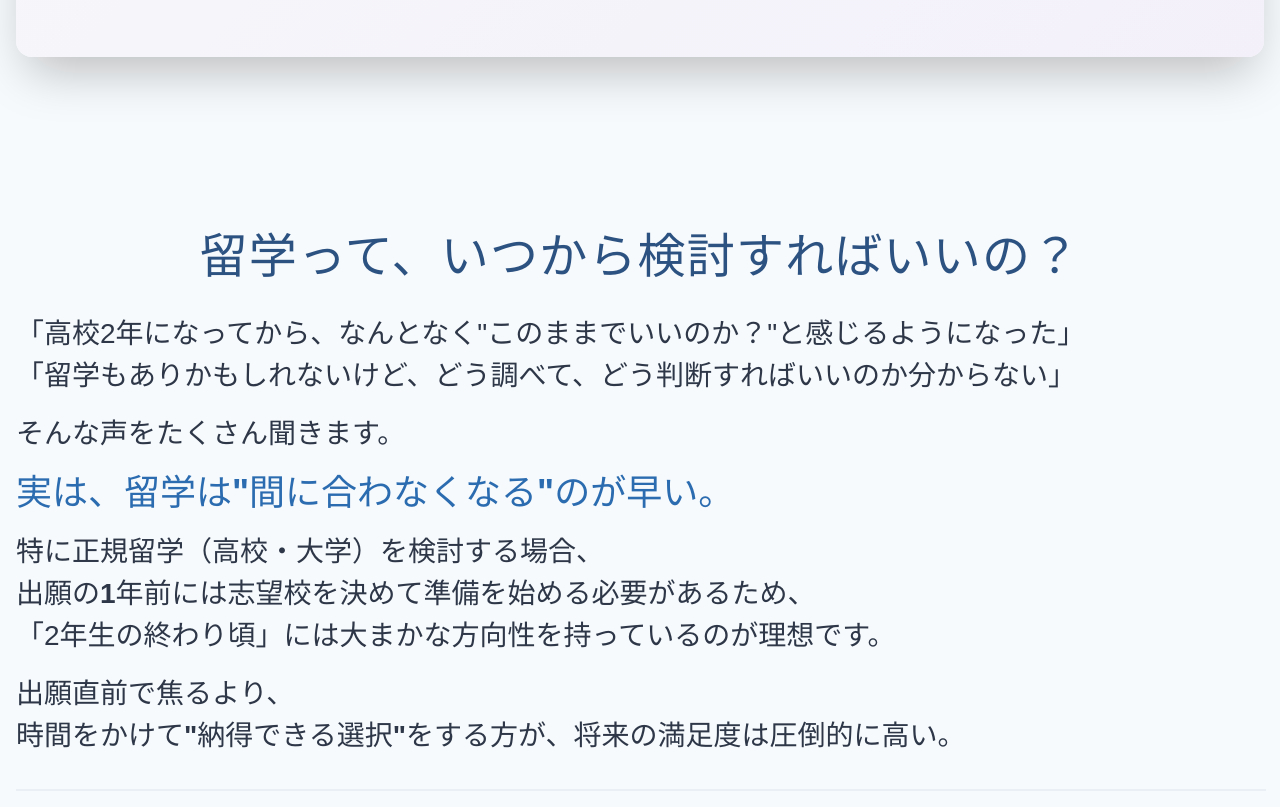
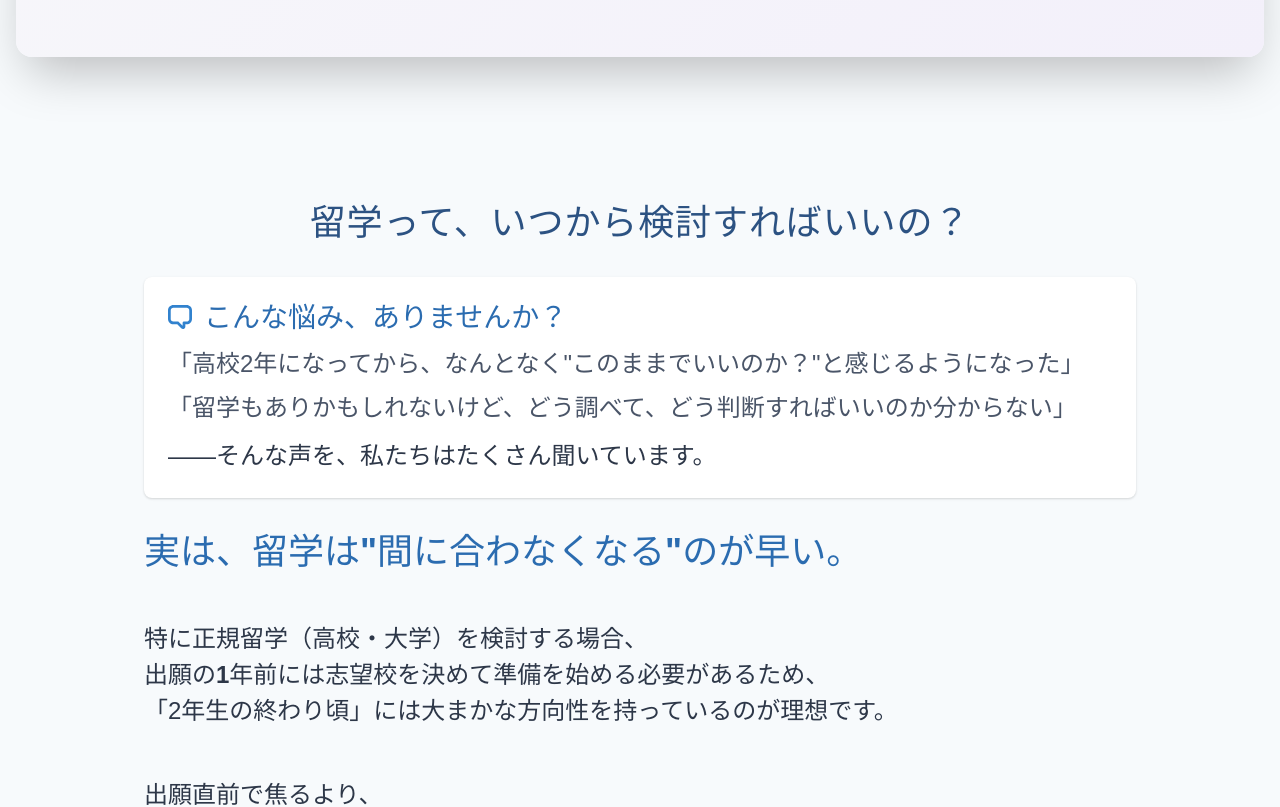
Before and after one commit to ideal-tomy/ryusapo_site, a React (Vite) app: page /service-detail in a window 1280 px wide. Shown: the part 10980-11787 px from the top of the page. Built offline with nearby package versions, Linux system fonts and the light colour scheme.

Commit message:
修正09

```diff
--- a/src/pages/ServiceDetail/index.tsx
+++ b/src/pages/ServiceDetail/index.tsx
@@ -1,6 +1,6 @@
 import React from 'react';
-import { Box, Container, Heading, Text, VStack, SimpleGrid, List, ListItem, ListIcon, Image, Badge, useBreakpointValue, Divider, Flex, Grid, Table, Thead, Tbody, Tr, Th, Td, TableContainer } from '@chakra-ui/react';
-import { CheckCircleIcon } from '@chakra-ui/icons';
+import { Box, Container, Heading, Text, VStack, SimpleGrid, List, ListItem, ListIcon, Image, Badge, useBreakpointValue, Divider, Flex, Grid, Table, Thead, Tbody, Tr, Th, Td, TableContainer, UnorderedList, Icon } from '@chakra-ui/react';
+import { CheckCircleIcon, ChatIcon, WarningTwoIcon } from '@chakra-ui/icons';
 import { MainCTA } from '../../components/common/MainCTA';
 import { FaqPreview, servicePageFaqs } from '../../components/common/FaqPreview';
 import { SchoolVisitPricingTable } from '../../components/Services/SchoolVisitPricingTable';
@@ -524,31 +524,44 @@ const ServiceDetailPage = () => {
               </VStack>
             </Box>
           </Box>
-          <Box mt={24} mb={16}>
-            <Heading as="h2" size={{ base: 'lg', md: '2xl' }} color="blue.700" textAlign="center" fontWeight="extrabold" mb={8} letterSpacing="wide">
+          <Box bg="gray.50" py={{ base: 8, md: 16 }}>
+            <Container maxW="container.lg">
+              <VStack spacing={{ base: 6, md: 8 }} align="stretch">
+                <Heading as="h2" size={{ base: 'lg', md: 'xl' }} color="blue.700" textAlign="center" fontWeight="extrabold" letterSpacing="wide">
                   留学って、いつから検討すればいいの？
                 </Heading>
-          <Box mb={8}>
-            <Text fontSize={{ base: 'md', md: '28px' }} color="gray.700" mb={4}>
-              「高校2年になってから、なんとなく"このままでいいのか？"と感じるようになった」<br />
+
+                <Box bg="white" p={{ base: 4, md: 6 }} borderRadius="lg" boxShadow="base">
+                  <Flex align="center" mb={3}>
+                    <Icon as={ChatIcon} w={6} h={6} color="blue.500" mr={3} />
+                    <Heading as="h3" size="md" color="blue.600" fontWeight="bold" fontSize={{ base: "lg", md: "28px" }}>
+                      こんな悩み、ありませんか？
+                    </Heading>
+                  </Flex>
+                  <Text color="gray.600" mb={2} fontSize={{ base: 'md', md: '24px' }}>
+                    「高校2年になってから、なんとなく"このままでいいのか？"と感じるようになった」
+                  </Text>
+                  <Text color="gray.600" fontSize={{ base: 'md', md: '24px' }}>
                     「留学もありかもしれないけど、どう調べて、どう判断すればいいのか分からない」
                   </Text>
-            <Text fontSize={{ base: 'md', md: '28px' }} color="gray.700" mb={4}>
-              そんな声をたくさん聞きます。
+                  <Text color="gray.700" mt={3} fontWeight="medium" fontSize={{ base: 'sm', md: '24px' }}>
+                    ——そんな声を、私たちはたくさん聞いています。
                   </Text>
+                </Box>
+
                 <Heading as="h3" size={{ base: 'md', md: 'xl' }} color="blue.600" fontWeight="bold" mb={4}>
                   実は、留学は"間に合わなくなる"のが早い。
                 </Heading>
-            <Text fontSize={{ base: 'md', md: '28px' }} color="gray.700" mb={4}>
+                <Text fontSize={{ base: 'md', md: '24px' }} color="gray.700" mb={4}>
                   特に正規留学（高校・大学）を検討する場合、<br />
                   <b>出願の1年前には志望校を決めて準備を始める必要がある</b>ため、<br />
                   「2年生の終わり頃」には大まかな方向性を持っているのが理想です。
                 </Text>
-            <Text fontSize={{ base: 'md', md: '28px' }} color="gray.700" mb={4}>
+                <Text fontSize={{ base: 'md', md: '24px' }} color="gray.700" mb={4}>
                   出願直前で焦るより、<br />
                   <b>時間をかけて"納得できる選択"をする方が、将来の満足度は圧倒的に高い。</b>
                 </Text>
-          </Box>
+
                 <Divider borderColor="gray.200" borderWidth={1} my={8} />
                 <Box bg="blue.50" borderRadius="2xl" boxShadow="lg" px={{ base: 4, md: 10 }} py={{ base: 6, md: 10 }} mb={12} borderLeft="8px solid #3182ce">
                   <Heading as="h3" size={{ base: 'md', md: 'xl' }} color="blue.700" fontWeight="extrabold" mb={4}>
@@ -577,6 +590,9 @@ const ServiceDetailPage = () => {
                     ご相談はこちら ▶️ <a href="#" style={{ color: '#38A169', textDecoration: 'underline' }}>LINEで相談する</a>
                   </Text>
                 </Box>
+
+              </VStack>
+            </Container>
           </Box>
           <Box mt={20}>
             <FaqPreview
```
Lines whose indentation alone changed are shown as unchanged.
